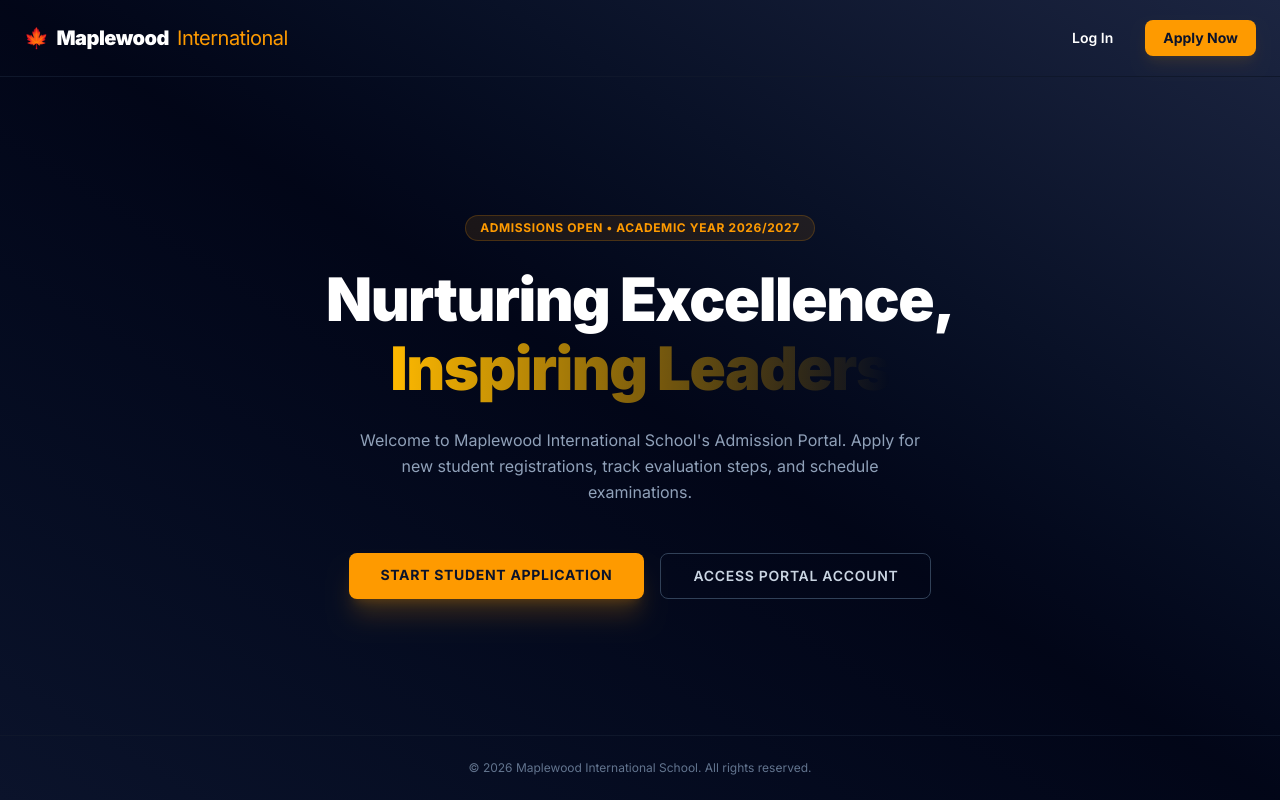
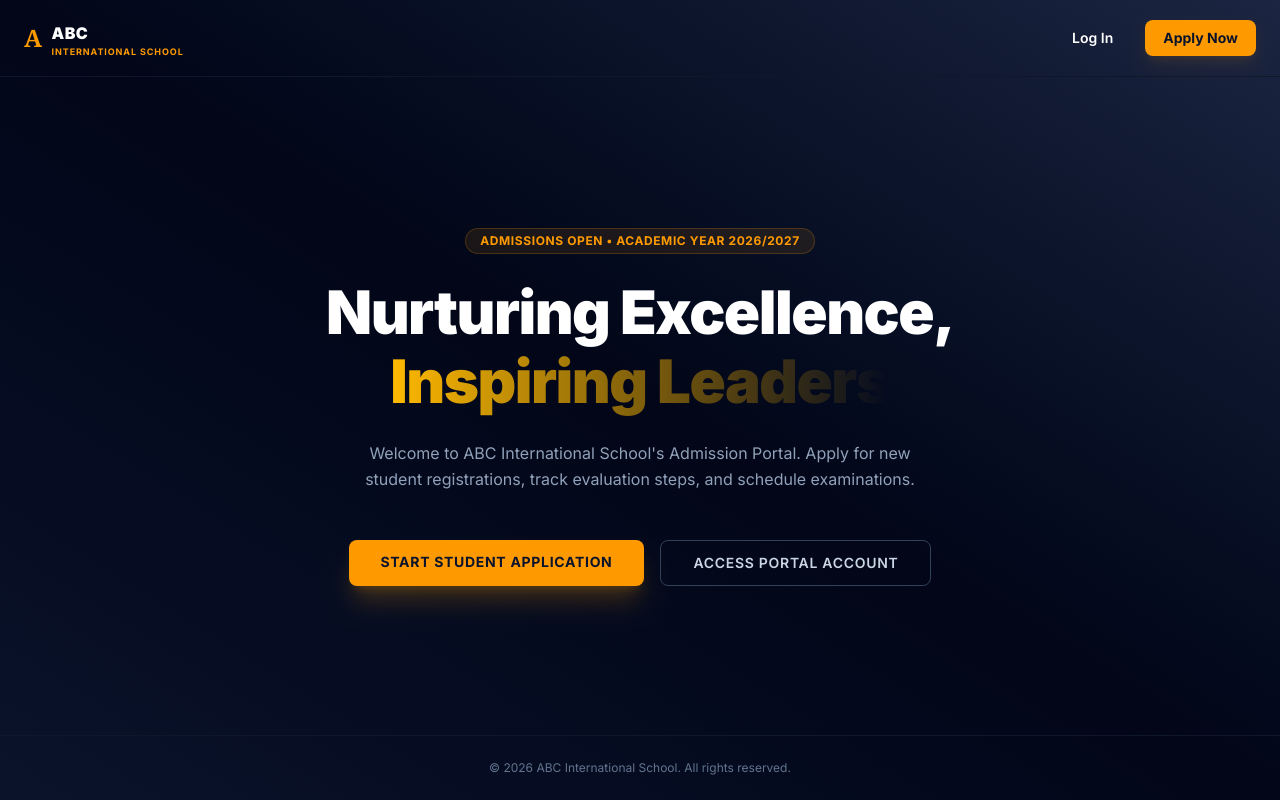
Before and after one commit to ajmlll/Student-Admission, a Next.js app in the folder frontend/: page / in a window 1280 px wide. Built offline with nearby package versions, Linux system fonts and the light colour scheme; no server answers.

Commit message:
feat: change school name to ABC INTERNATIONAL SCHOOL and align rightside navbar elements

```diff
--- a/frontend/src/app/(auth)/login/page.tsx
+++ b/frontend/src/app/(auth)/login/page.tsx
@@ -48,10 +48,10 @@ export default function LoginPage() {
   return (
     <div className="flex min-h-screen items-center justify-center bg-gradient-to-tr from-[#0B132B] via-slate-950 to-[#1C2541] px-4 py-12 sm:px-6 lg:px-8">
       <div className="w-full max-w-md space-y-8 bg-slate-900/40 backdrop-blur-md p-8 rounded-2xl border border-slate-800/80 shadow-2xl">
-        <div className="text-center">
-          <span className="text-4xl">🍁</span>
-          <h1 className="mt-4 text-3xl font-black tracking-tight text-white">
-            Maplewood <span className="text-amber-500 font-medium">International</span>
+        <div className="text-center flex flex-col items-center">
+          <span className="text-amber-500 text-5xl font-serif leading-none">A</span>
+          <h1 className="mt-2 text-2xl font-black tracking-wider text-white uppercase">
+            ABC <span className="text-amber-500 font-medium">International</span>
           </h1>
           <p className="mt-2 text-sm text-slate-400">
             Sign in to your school admission account
--- a/frontend/src/app/(auth)/register/page.tsx
+++ b/frontend/src/app/(auth)/register/page.tsx
@@ -57,10 +57,10 @@ export default function RegisterPage() {
   return (
     <div className="flex min-h-screen items-center justify-center bg-gradient-to-tr from-[#0B132B] via-slate-950 to-[#1C2541] px-4 py-12 sm:px-6 lg:px-8">
       <div className="w-full max-w-md space-y-8 bg-slate-900/40 backdrop-blur-md p-8 rounded-2xl border border-slate-800/80 shadow-2xl">
-        <div className="text-center">
-          <span className="text-4xl">🍁</span>
-          <h1 className="mt-4 text-3xl font-black tracking-tight text-white">
-            Maplewood <span className="text-amber-500 font-medium">International</span>
+        <div className="text-center flex flex-col items-center">
+          <span className="text-amber-500 text-5xl font-serif leading-none">A</span>
+          <h1 className="mt-2 text-2xl font-black tracking-wider text-white uppercase">
+            ABC <span className="text-amber-500 font-medium">International</span>
           </h1>
           <p className="mt-2 text-sm text-slate-400">
             Create a new parent admission account
--- a/frontend/src/app/page.tsx
+++ b/frontend/src/app/page.tsx
@@ -33,8 +33,12 @@ export default function HomePage() {
     <div className="flex min-h-screen flex-col bg-gradient-to-tr from-[#0B132B] via-slate-950 to-[#1C2541] text-white">
       {/* Header bar */}
       <header className="px-6 py-5 border-b border-slate-900 flex justify-between items-center max-w-7xl w-full mx-auto">
-        <span className="text-xl font-black tracking-tight text-white flex items-center gap-2">
-          <span className="text-amber-500">🍁</span> Maplewood <span className="text-amber-500 font-normal">International</span>
+        <span className="text-xl font-black tracking-tight text-white flex items-center gap-2.5">
+          <span className="text-amber-500 text-2xl font-serif">A</span>
+          <span className="flex flex-col leading-none text-left">
+            <span className="text-base font-black tracking-wide text-white uppercase">ABC</span>
+            <span className="text-[9px] font-bold tracking-widest text-amber-500 uppercase mt-0.5">International School</span>
+          </span>
         </span>
         <div className="flex gap-4">
           <Link
@@ -65,7 +69,7 @@ export default function HomePage() {
             </span>
           </h1>
           <p className="max-w-xl mx-auto text-base text-slate-400 leading-relaxed">
-            Welcome to Maplewood International School's Admission Portal. Apply for new student registrations, track evaluation steps, and schedule examinations.
+            Welcome to ABC International School's Admission Portal. Apply for new student registrations, track evaluation steps, and schedule examinations.
           </p>
           <div className="mt-8 pt-4 flex flex-col sm:flex-row gap-4 justify-center">
             <Link
@@ -86,7 +90,7 @@ export default function HomePage() {
 
       {/* Footer */}
       <footer className="py-6 border-t border-slate-900 text-center text-xs text-slate-500">
-        © 2026 Maplewood International School. All rights reserved.
+        © 2026 ABC International School. All rights reserved.
       </footer>
     </div>
   );
--- a/frontend/src/components/Navbar.tsx
+++ b/frontend/src/components/Navbar.tsx
@@ -15,22 +15,28 @@ export default function Navbar() {
 
   return (
     <nav className="bg-[#0B132B] border-b border-slate-800 px-6 py-4 flex items-center justify-between shadow-lg sticky top-0 z-40">
-      <Link href={dashboardLink} className="flex items-center space-x-2">
-        <span className="text-xl font-black tracking-tight text-white flex items-center gap-2">
-          <span className="text-amber-500">🍁</span> Maplewood{' '}
-          <span className="text-amber-500 font-normal">International</span>
+      <Link href={dashboardLink} className="flex items-center gap-2.5">
+        <span className="text-xl font-black tracking-tight text-white flex items-center gap-2.5">
+          <span className="text-amber-500 text-2xl font-serif">A</span>
+          <span className="flex flex-col leading-none">
+            <span className="text-base font-black tracking-wide text-white uppercase">ABC</span>
+            <span className="text-[9px] font-bold tracking-widest text-amber-500 uppercase mt-0.5">International School</span>
+          </span>
         </span>
       </Link>
-      <div className="flex items-center space-x-6">
-        <div className="text-right">
-          <div className="font-semibold text-white text-sm">{user.name}</div>
-          <span className="inline-block mt-0.5 px-2.5 py-0.5 text-[10px] font-bold rounded-full bg-amber-500/10 text-amber-500 border border-amber-500/20 capitalize">
+      <div className="flex items-center space-x-4">
+        <div className="flex items-center gap-3 bg-slate-900/40 border border-slate-800/80 rounded-full px-4 py-1.5 shadow-sm">
+          <span className="text-sm font-medium text-slate-200">
+            {user.name}
+          </span>
+          <span className="h-3 w-px bg-slate-800"></span>
+          <span className="text-[10px] font-black uppercase tracking-wider text-amber-500">
             {user.role.replace('_', ' ')}
           </span>
         </div>
         <button
           onClick={logout}
-          className="border border-red-500/30 hover:border-red-500 bg-transparent hover:bg-red-500/10 text-red-400 font-medium py-1.5 px-4 rounded-lg transition-all text-sm"
+          className="border border-red-500/20 hover:border-red-500/40 bg-red-500/5 hover:bg-red-500/10 text-red-400 font-bold text-xs uppercase tracking-wider transition-all py-1.5 px-4 rounded-lg"
         >
           Logout
         </button>
```
